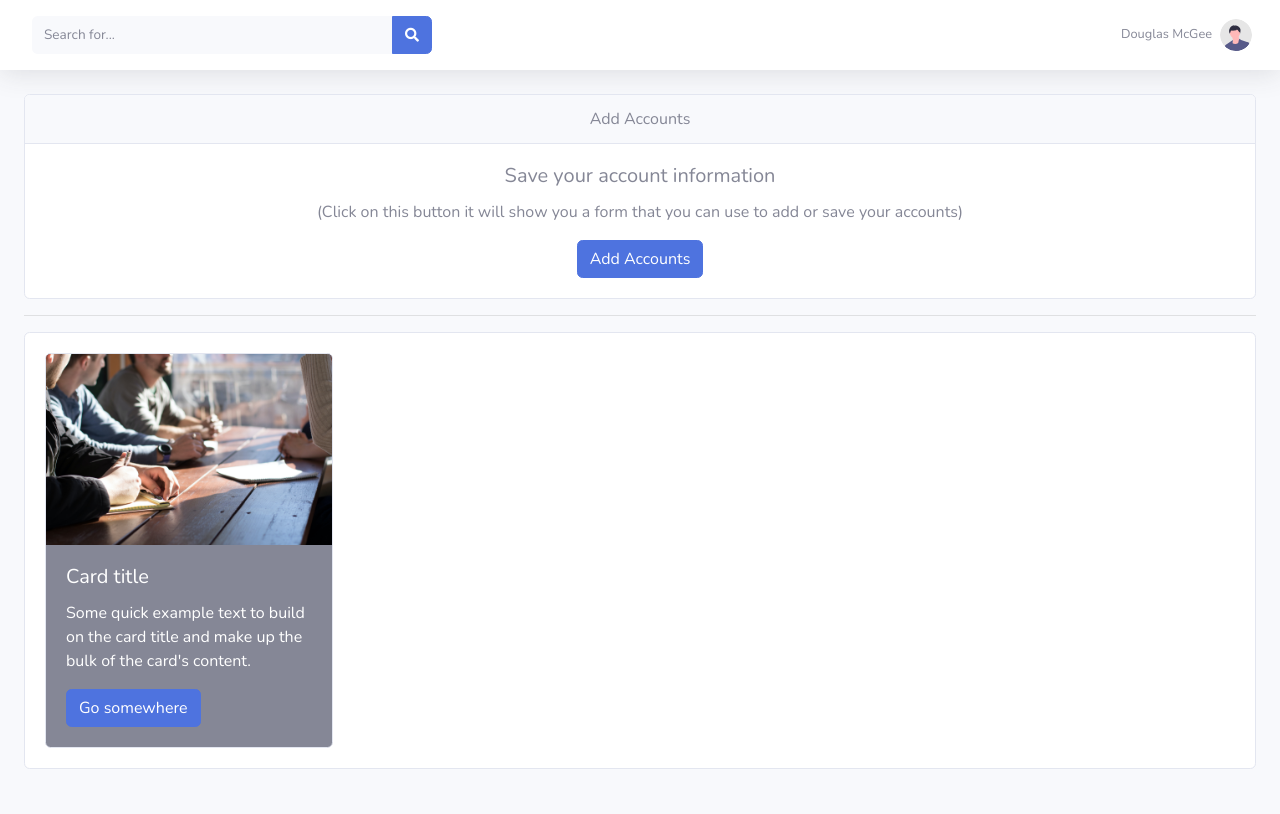
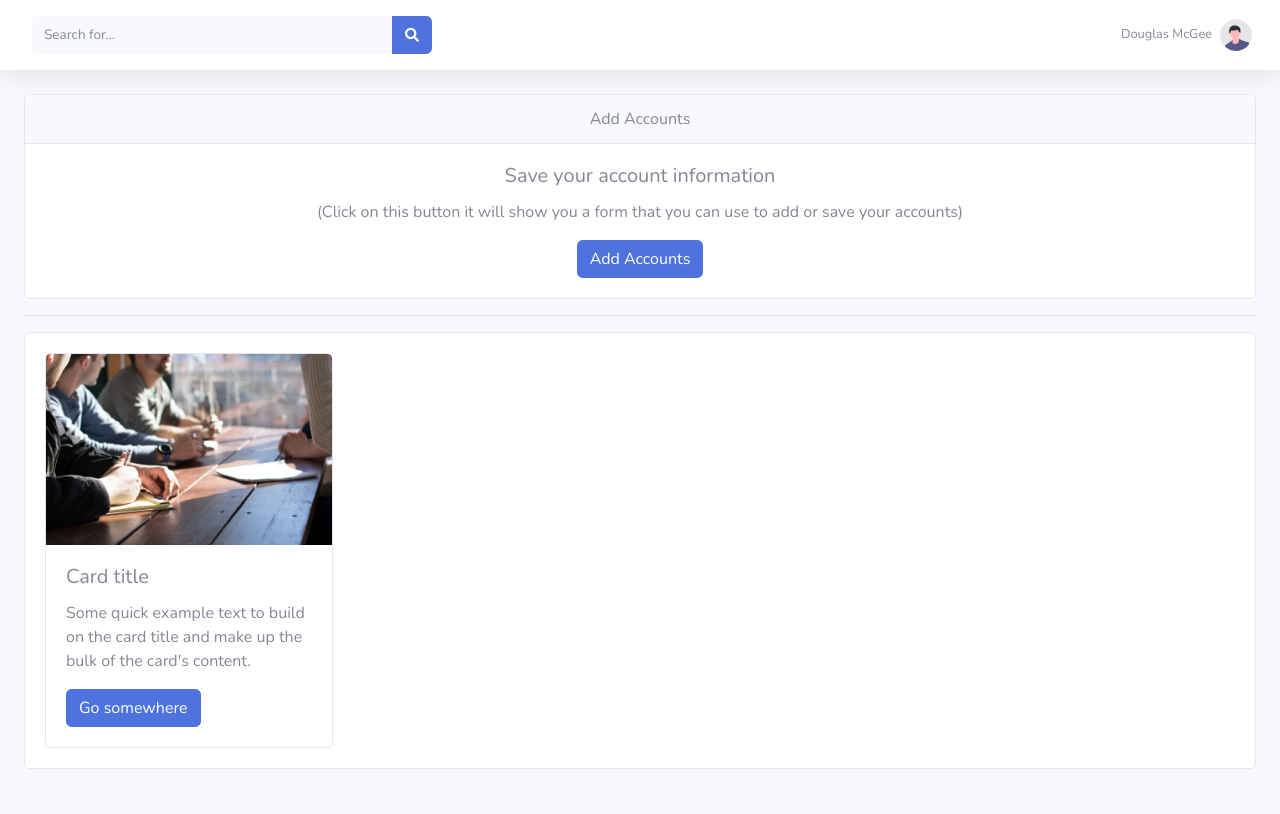
Before and after one commit to AymanSdq/AccountSaver, a PHP site: page /dashboard.php in a window 1280 px wide. Run offline with PHP 8.4, Linux system fonts and the light colour scheme; the visitor is signed in with stand-in values (Sample User, id 1).

Commit message:
Edited 12:32

```diff
--- a/dashboard.php
+++ b/dashboard.php
@@ -194,9 +194,9 @@
                                         </div>
                                         <hr>
                                         <!-- indormation -->
-                                        <div class="card">
-                                                <div class="card-body d-flex card-primary ">
-                                                    <div class="card bg-secondary text-white" style="width: 18rem;">
+                                        <div class="card d-flex ">
+                                                <div class="card-body">
+                                                    <div class="card " style="width: 18rem;">
                                                     <img class="card-img-top" src="img/dashboard/team.jpg" alt="Card image cap">
                                                     <div class="card-body">
                                                         <h5 class="card-title">Card title</h5>
```
